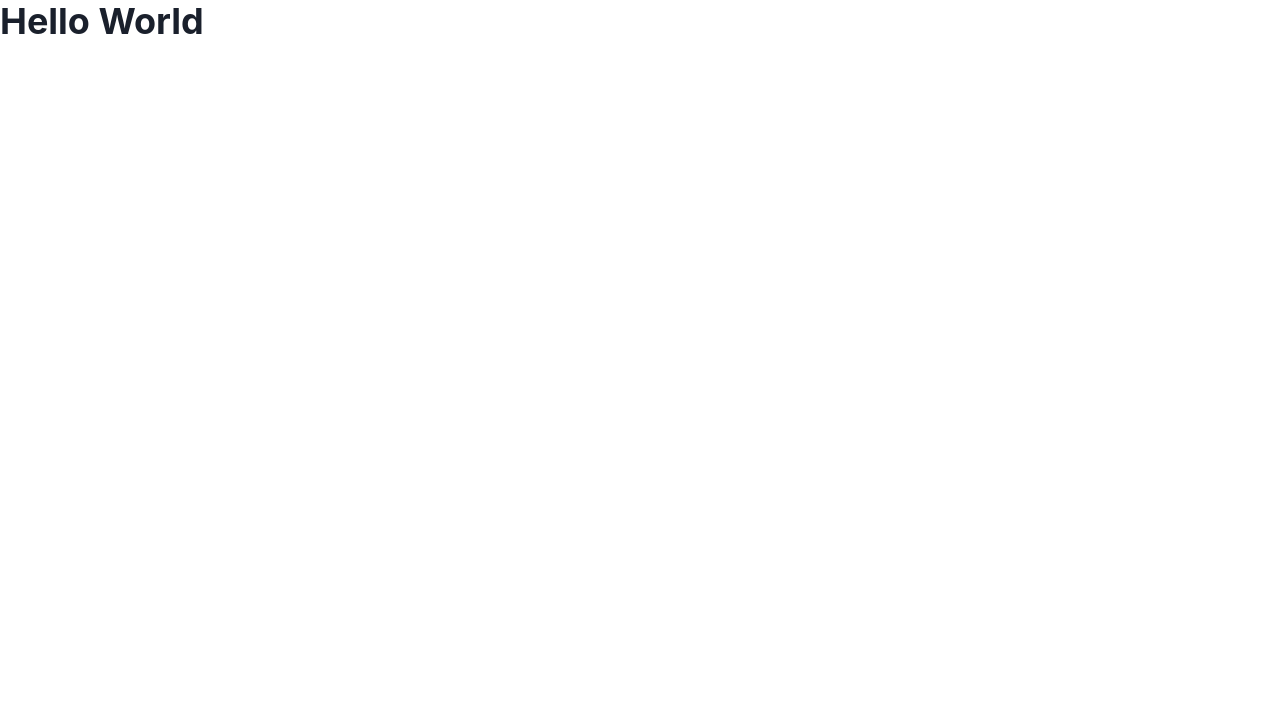
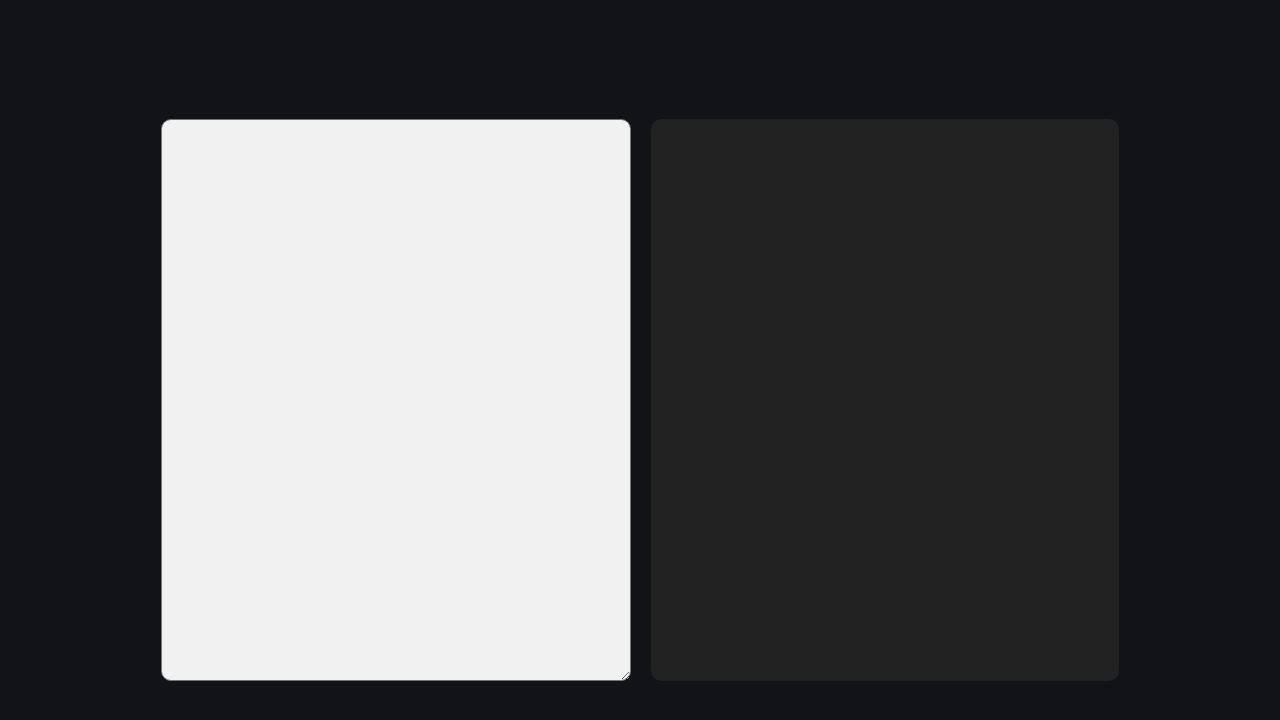
Before and after one commit to JaberHPranto/MarkInk, a React (Create React App) app: page / in a window 1280 px wide. Shown: the top 720 px of the page. Built offline with nearby package versions, Linux system fonts and the light colour scheme.

Commit message:
✏️ setting up work

```diff
--- a/src/App.js
+++ b/src/App.js
@@ -1,9 +1,9 @@
-import { Heading } from "@chakra-ui/react";
+import Editor from "./components/Editor";
 function App() {
   return (
-    <div className="App fon">
-      <Heading>Hello World</Heading>
-    </div>
+    <>
+      <Editor />
+    </>
   );
 }
 
--- /dev/null
+++ b/src/components/Editor.js
@@ -0,0 +1,42 @@
+import React, { useState } from "react";
+import ReactMarkdown from "react-markdown";
+import remarkGfm from "remark-gfm";
+
+function Editor() {
+  const [text, setText] = useState("");
+
+  const handleInputChange = (e) => {
+    const inputValue = e.target.value;
+    setText(inputValue);
+  };
+  const markdown = `
+  # Header 1
+  ## Header 2
+
+  _italic_
+
+  **bold**
+
+  <b> bold Html </b>
+
+`;
+  return (
+    <>
+      <div className="container">
+        <textarea
+          value={text}
+          onChange={handleInputChange}
+          className="textarea"
+        ></textarea>
+        <div className="output">
+          <ReactMarkdown
+            children={text}
+            remarkPlugins={[remarkGfm]}
+          ></ReactMarkdown>
+        </div>
+      </div>
+    </>
+  );
+}
+
+export default Editor;
--- a/src/index.css
+++ b/src/index.css
@@ -1,13 +1,53 @@
 body {
   margin: 0;
-  font-family: -apple-system, BlinkMacSystemFont, 'Segoe UI', 'Roboto', 'Oxygen',
-    'Ubuntu', 'Cantarell', 'Fira Sans', 'Droid Sans', 'Helvetica Neue',
+  font-family: -apple-system, BlinkMacSystemFont, "Segoe UI", "Roboto", "Oxygen",
+    "Ubuntu", "Cantarell", "Fira Sans", "Droid Sans", "Helvetica Neue",
     sans-serif;
   -webkit-font-smoothing: antialiased;
   -moz-osx-font-smoothing: grayscale;
 }
 
 code {
-  font-family: source-code-pro, Menlo, Monaco, Consolas, 'Courier New',
+  font-family: source-code-pro, Menlo, Monaco, Consolas, "Courier New",
     monospace;
 }
+
+body {
+  background: #111317;
+  display: flex;
+  align-items: center;
+  justify-content: center;
+  min-height: 100vh;
+}
+.container {
+  display: flex;
+}
+.textarea {
+  width: 35vw;
+  height: 540px;
+  background: #f1f1f1;
+  border-radius: 10px;
+  outline: none;
+  padding: 10px;
+  font-size: 18px;
+}
+.output {
+  font-size: 18px;
+  width: 35vw;
+  min-height: 540px;
+  background: #222;
+  border-radius: 10px;
+  margin-left: 20px;
+  padding: 10px;
+  color: #fff;
+  line-height: 3rem;
+}
+.output a {
+  color: red;
+}
+.output table,
+tr,
+td,
+th {
+  border: 1px solid #555;
+}
--- a/src/index.js
+++ b/src/index.js
@@ -1,4 +1,3 @@
-import { ChakraProvider } from "@chakra-ui/react";
 import React from "react";
 import ReactDOM from "react-dom";
 import App from "./App";
@@ -6,9 +5,7 @@ import "./index.css";
 
 ReactDOM.render(
   <React.StrictMode>
-    <ChakraProvider>
-      <App />
-    </ChakraProvider>
+    <App />
   </React.StrictMode>,
   document.getElementById("root")
 );
```
Also changed, not shown: package.json (+7 -1 lines), 1 other file (tests, documents, lock files or other folders).
